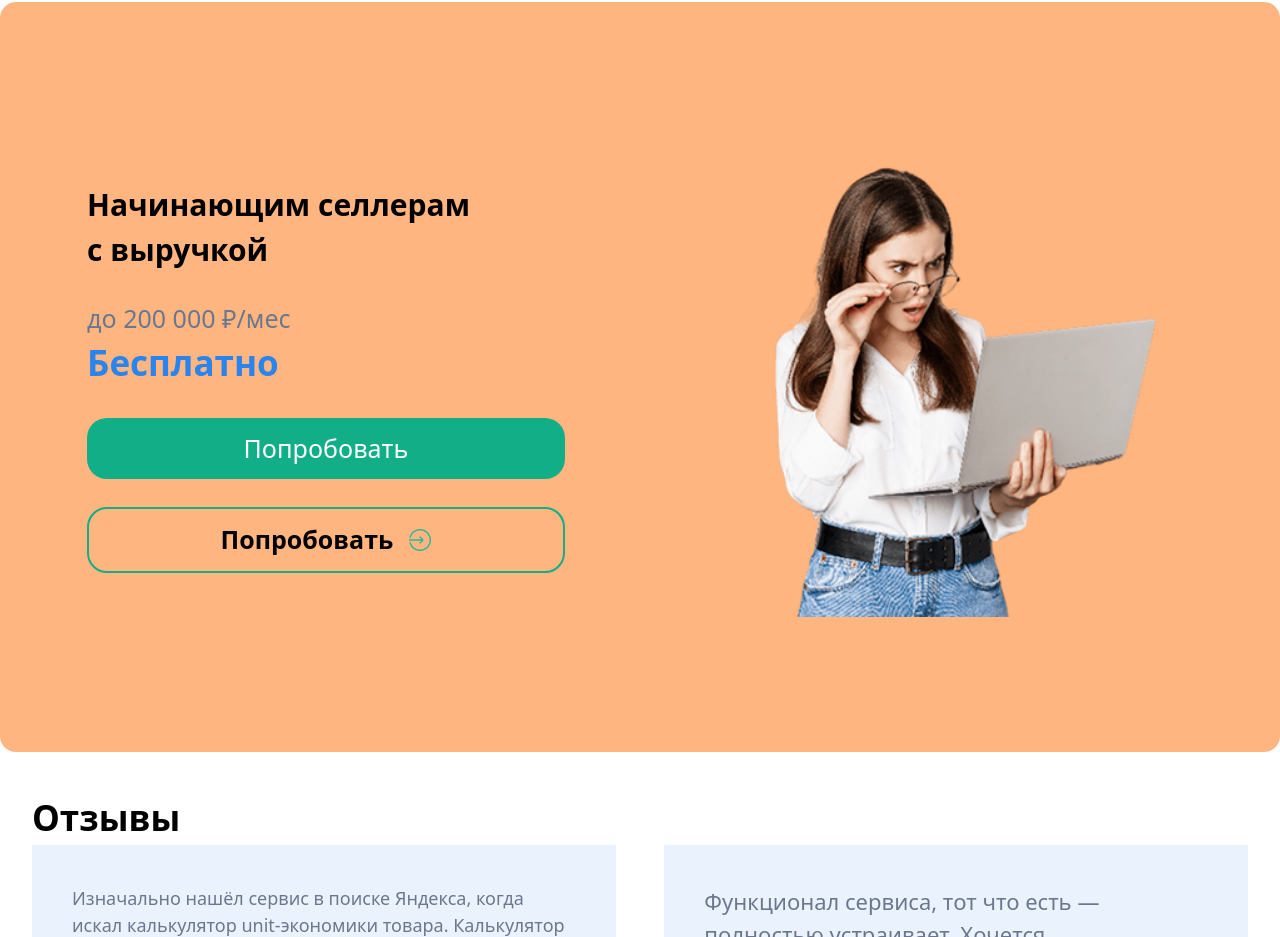
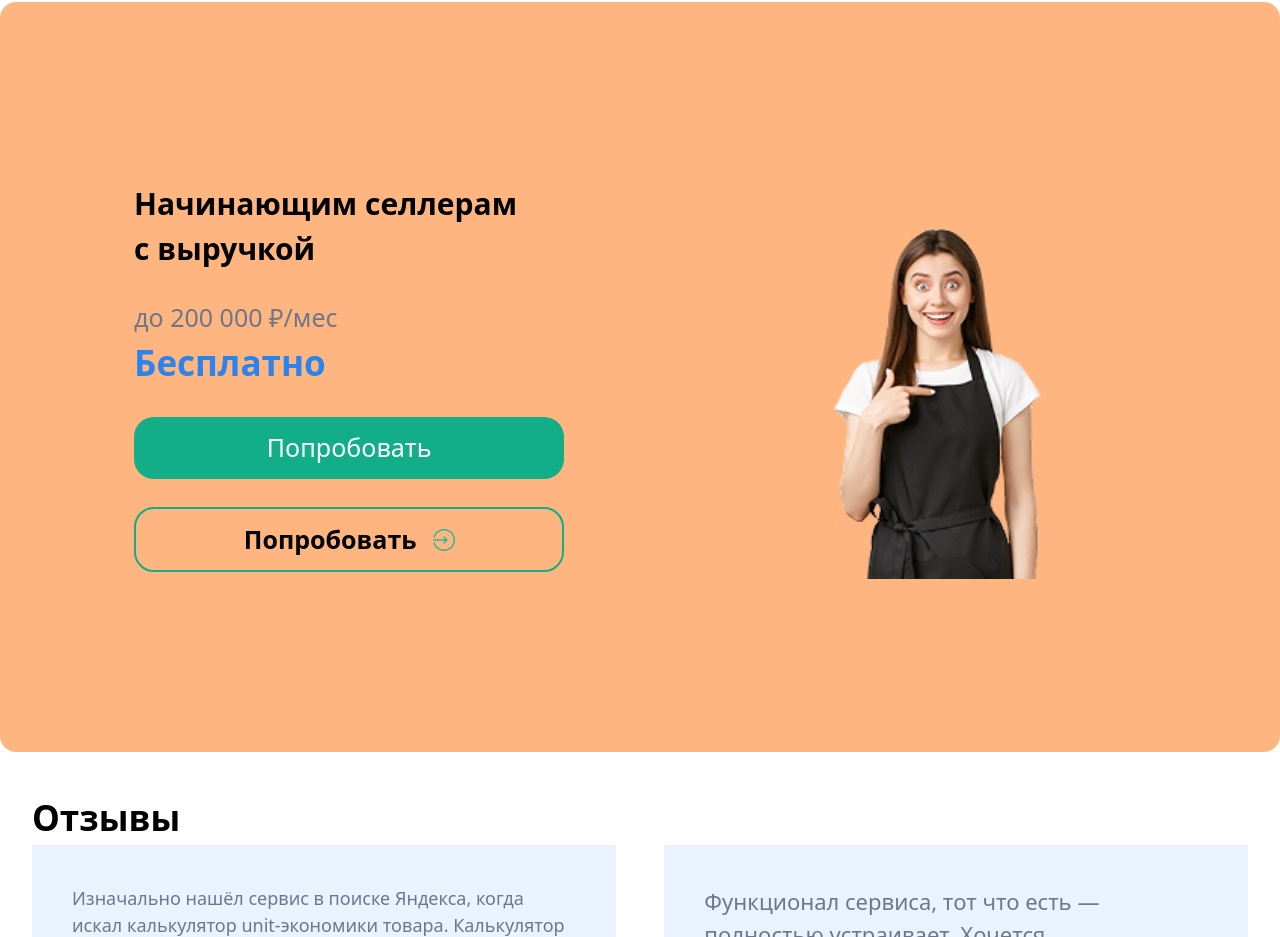
Before and after one commit to lastsurvivor1017-svg/exam3.5, a website: page index.html in a window 1280 px wide. Shown: the part 5575-6512 px from the top of the page. Drawn offline with Linux system fonts and the light colour scheme.

Commit message:
baz ham dobara az sar didom

```diff
--- a/index.html
+++ b/index.html
@@ -468,7 +468,7 @@
                     <img src="./src/img/Group 41 (1).png" alt="">
                 </button>
             </div>
-            <img class="w-[60%] ml-40 lg:w-[48%]" src="./src/img/[removal 3.png" alt="">
+            <img class="w-[60%] ml-40 lg:w-[48%]" src="./src/img/Remove-bg_ai_1691479932588-transformed 4.png" alt="">
         </div>
     </section>
     <section class="w-[95%] m-auto lg:max-w-350 lg:m-auto">
```
Also changed, not shown: src/img/Remove-bg_ai_1691479932588-transformed 4.png (added).
